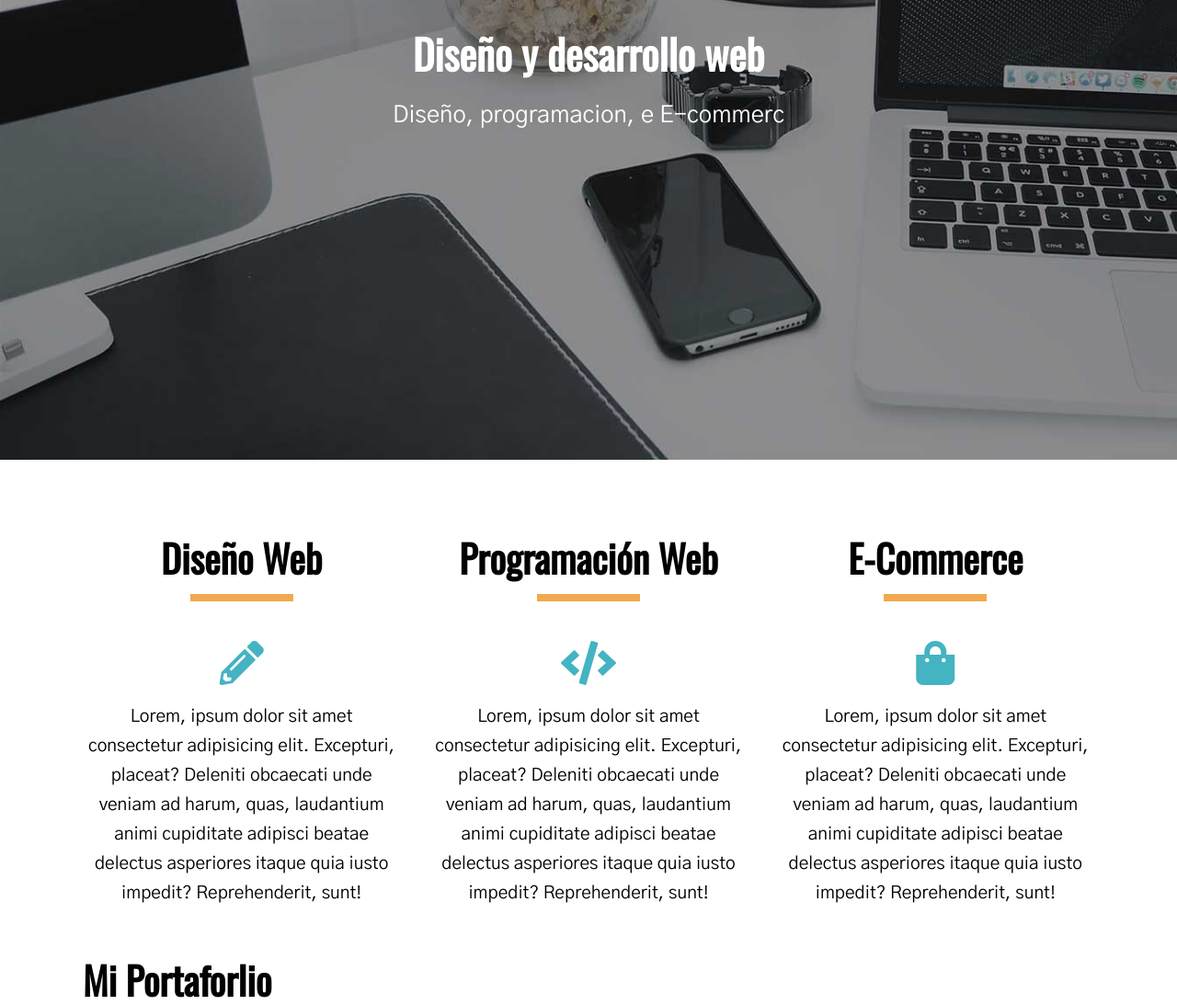
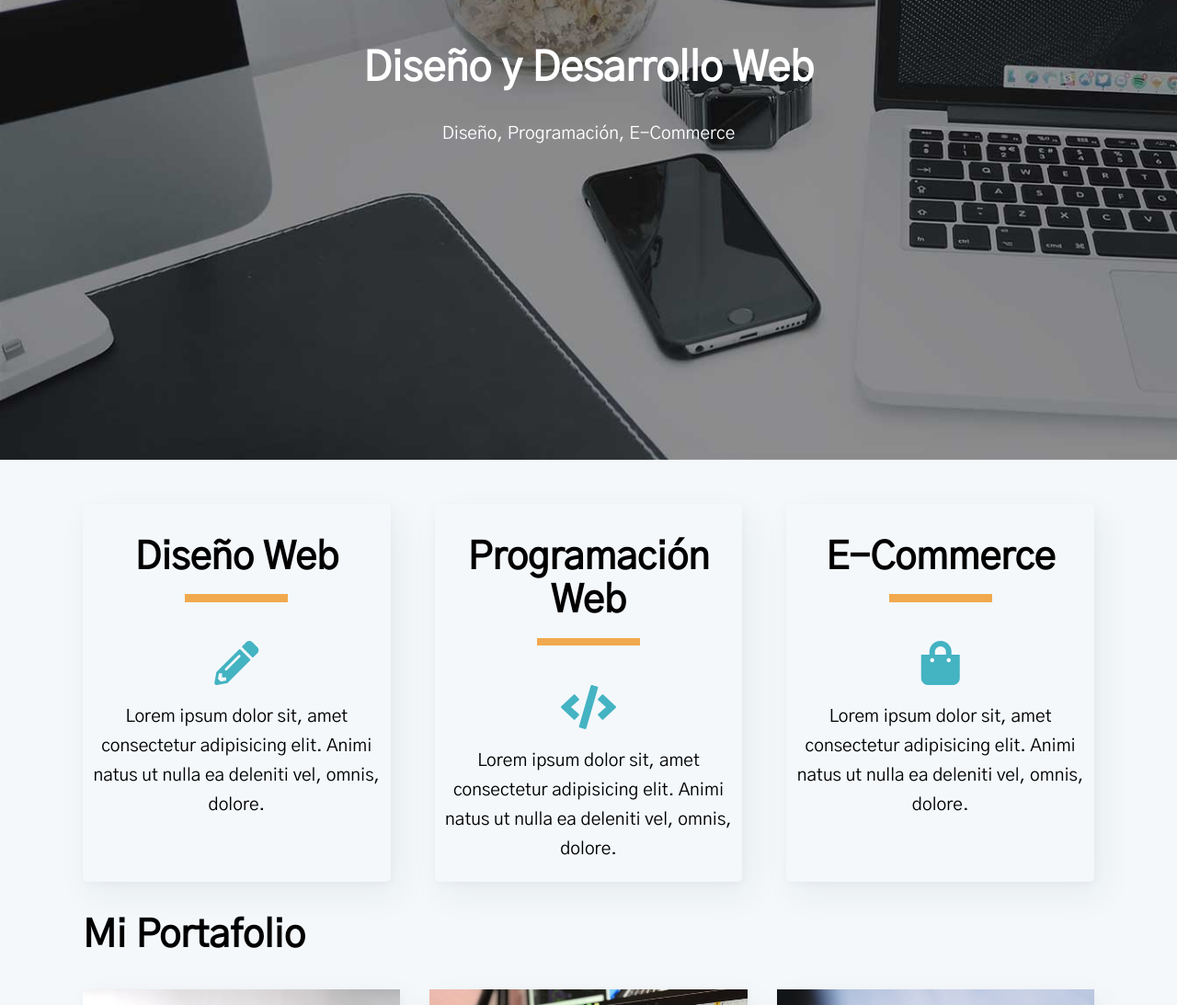
Before and after one commit to CristianSifuentes/BlogPersonal, a plain HTML site: page index.html in a window 1280 px wide. Shown: the part 300-1393 px from the top of the page at 92% size. Drawn offline with nearby package versions, Linux system fonts and the light colour scheme.

Commit message:
CSC 2019/01/12: Trabajando en los detalles del porfafolio

```diff
--- a/css/style.css
+++ b/css/style.css
@@ -8,7 +8,8 @@
 }
 
 body {
-    font-family: var(--fuenteSecundaria);
+    font-family: var(--fuentePrincipal);
+    background: #f4f8fb;
 }
 
 .contenedor {
@@ -29,72 +30,115 @@ h3 {
     font-size: 2.4rem;
 }
 
-p{
-  font-family: var(--fuentePrincipal);
-  font-size: 1.2rem;
-  line-height: 2rem;
+p {
+    font-size: 1.2rem;
+    line-height: 2rem;
 }
-img{
-    width: 100%;
-}
-/**/
 .hero {
     background-image: url(../img/fondo.jpg);
-    height: 100vh; /*??***/
     background-repeat: no-repeat;
-    background-size: cover; /*???*/
-
+    height: 100vh;
+    background-size: cover;
 }
 .hero .contenedor{
     display: grid;
+    height: 100vh;
     align-content: center;
-    height: 100vh;
-
 }
 .hero .contenido {
     text-align: center;
     color: var(--claro);
 }
-
-.titulo{
-    margin: 0;
-}
-
-.subtitulo {
-    font-size: 1.6rem;
-}
-
-/*Servicios*/
-
-.servicios{
+/* Servicios */
+.servicios {
     text-align: center;
     margin-top: 3rem;
 }
+.servicios h2 {
+    padding-bottom: .5rem;
+}
+.servicios h2::after {
+    height: .02rem;
+    width: 7rem;
+    background-color:var(--primario);
+    padding-bottom: .5rem;
+    display: block;
+    content:'';
+    margin: 1rem auto 0 auto;
+}
+.servicios i {
+    font-size: 3rem;
+    color: var(--secundario);
+}
+
+.servicio{
+    border-radius: 5px;
+    box-shadow: 8px 14px 38px rgba(39,44,49,.06), 1px 3px 8px rgba(39,44,49,.03);
+    transition: all .5s ease;
+}
+.servicio:hover  {
+    box-shadow: 8px 28px 50px rgba(39,44,49,.07), 1px 6px 12px rgba(39,44,49,.04);
+    transition: all .4s ease;
+    transform: translate3D(0,-1px,0) scale(1.02);
+}
+
+.elemento {
+
+    border-radius: 5px;
+    box-shadow: 8px 14px 38px rgba(39,44,49,.06), 1px 3px 8px rgba(39,44,49,.03);
+    transition: all .5s ease;
+}
+
+@media (min-width:768px) {
+    .servicios {
+        display: grid;
+        grid-template-columns: repeat(auto-fit, minmax(200px, 1fr));
+        grid-gap: 3rem;
+    }
+}
+
+/** Portafolio**/
+
+@media (min-width:768px) {
+    .listado {
+        display: grid;
+        grid-auto-rows: max-content;
+        grid-template-columns: repeat(3, 1fr);
+        grid-gap: 2rem;
+    }
+    .elemento:nth-child(3) {
+        grid-row-end: span 2;
+    }
+}
 
 
-.servicios h2{
-    padding-bottom: .5rem;
+/** Footer */
+
+.footer {
+    background-image: url(../img/contacto.jpg);
+    background-repeat: no-repeat;
+    background-size: cover;
+    background-position: center center;
+    margin-top: 3rem;
+    padding: 2rem 0;
+    color: var(--claro);
+}
+@media (min-width:768px) {
+    .footer {
+        height: 350px;
+        display: grid;
+        align-content: center;
+    }
+    .footer .contenedor {
+        display: grid;
+        grid-template-columns: 30% 30% auto;
+    }
 }
 
-.servicios h2::after {
-    height: 0.5rem;
-    width: 7rem;
-    background-color: var(--primario);
-    content: '';
-    display: block;
-    margin: 1rem auto 0 auto;
-}
 
-.servicios i{
-    font-size: 3rem;
-    color: var(--secundario);
+/*
+box-shadow: 8px 28px 50px rgba(39,44,49,.07), 1px 6px 12px rgba(39,44,49,.04);
+    transition: all .4s ease;
+    transform: translate3D(0,-1px,0) scale(1.02);
 
-}
-
-@media (min-width: 768px){
-    .servicios{
-        display: grid;
-        grid-template-columns: repeat(auto-fit, minmax(200px, 1fr));
-        grid-column-gap: 2rem;
-    }
-}
+*/
--- a/index.html
+++ b/index.html
@@ -14,46 +14,39 @@
         <div class="hero">
                 <div class="contenedor">
                     <div class="contenido">
-                <h1 class="titulo">Diseño y desarrollo web</h1>
-                <p class="subtitulo">Diseño, programacion, e E-commerc</p>
+                        <h1 class="titulo">Diseño y Desarrollo Web</h1>
+                        <p class="subtitulo">Diseño, Programación, E-Commerce</p>
                     </div>
                 </div>
             </div>
 
             <div class="servicios contenedor">
                 <div class="servicio">
-                <h2>
-                        Diseño Web
-                    </h2>
-                    <i class="fas fa-pencil-alt">
-                    </i>
-                    <p>Lorem, ipsum dolor sit amet consectetur adipisicing elit. Excepturi, placeat? Deleniti obcaecati unde veniam ad harum, quas, laudantium animi cupiditate adipisci beatae delectus asperiores itaque quia iusto impedit? Reprehenderit, sunt!</p>
+                    <h2>Diseño Web</h2>
+                    <i class="fas fa-pencil-alt"></i>
+                    <p>Lorem ipsum dolor sit, amet consectetur adipisicing elit. Animi natus ut nulla ea deleniti vel, omnis, dolore.</p>
                 </div>
                 <div class="servicio">
-                <h2>
-                        Programación Web
-                    </h2>
-                    <i class="fas fa-code">
-                    </i>
-                    <p>Lorem, ipsum dolor sit amet consectetur adipisicing elit. Excepturi, placeat? Deleniti obcaecati unde veniam ad harum, quas, laudantium animi cupiditate adipisci beatae delectus asperiores itaque quia iusto impedit? Reprehenderit, sunt!</p>
+                    <h2>Programación Web</h2>
+                    <i class="fas fa-code"></i>
+                    <p>Lorem ipsum dolor sit, amet consectetur adipisicing elit. Animi natus ut nulla ea deleniti vel, omnis, dolore.</p>
                 </div>
                 <div class="servicio">
-                <h2>
-                        E-Commerce
-                    </h2>
-                    <i class="fas fa-shopping-bag">
-                    </i>
-                    <p>Lorem, ipsum dolor sit amet consectetur adipisicing elit. Excepturi, placeat? Deleniti obcaecati unde veniam ad harum, quas, laudantium animi cupiditate adipisci beatae delectus asperiores itaque quia iusto impedit? Reprehenderit, sunt!</p>
+                    <h2>E-Commerce</h2>
+                    <i class="fas fa-shopping-bag"></i>
+                    <p>Lorem ipsum dolor sit, amet consectetur adipisicing elit. Animi natus ut nulla ea deleniti vel, omnis, dolore.</p>
                 </div>
             </div>
 
+
             <section class="portafolio contenedor">
-         <h2>Mi Portaforlio</h2>
+                <h2>Mi Portafolio</h2>
                 <div id="listado" class="listado">
 
                 </div>
             </section>
 
+            <footer class="footer">
 
     <script src="js/app.js"></script>
 </body>
```
Lines whose indentation alone changed are shown as unchanged.
